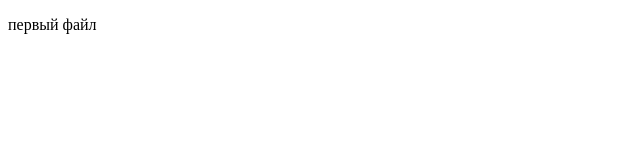
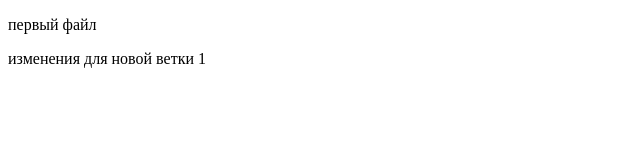
Before and after one commit to sergk1993/Git, a plain HTML site: page index.html in a window 1280 px wide. Shown: the whole page, without its empty margins (0-640 px from the left). Drawn offline with Linux system fonts and the light colour scheme.

Commit message:
изменения для новой ветки исправления 1

```diff
--- a/index.html
+++ b/index.html
@@ -8,6 +8,6 @@
 </head>
 <body>
   <p>первый файл</p>
-
+  <p>изменения для новой ветки 1</p>
 </body>
 </html>
```
